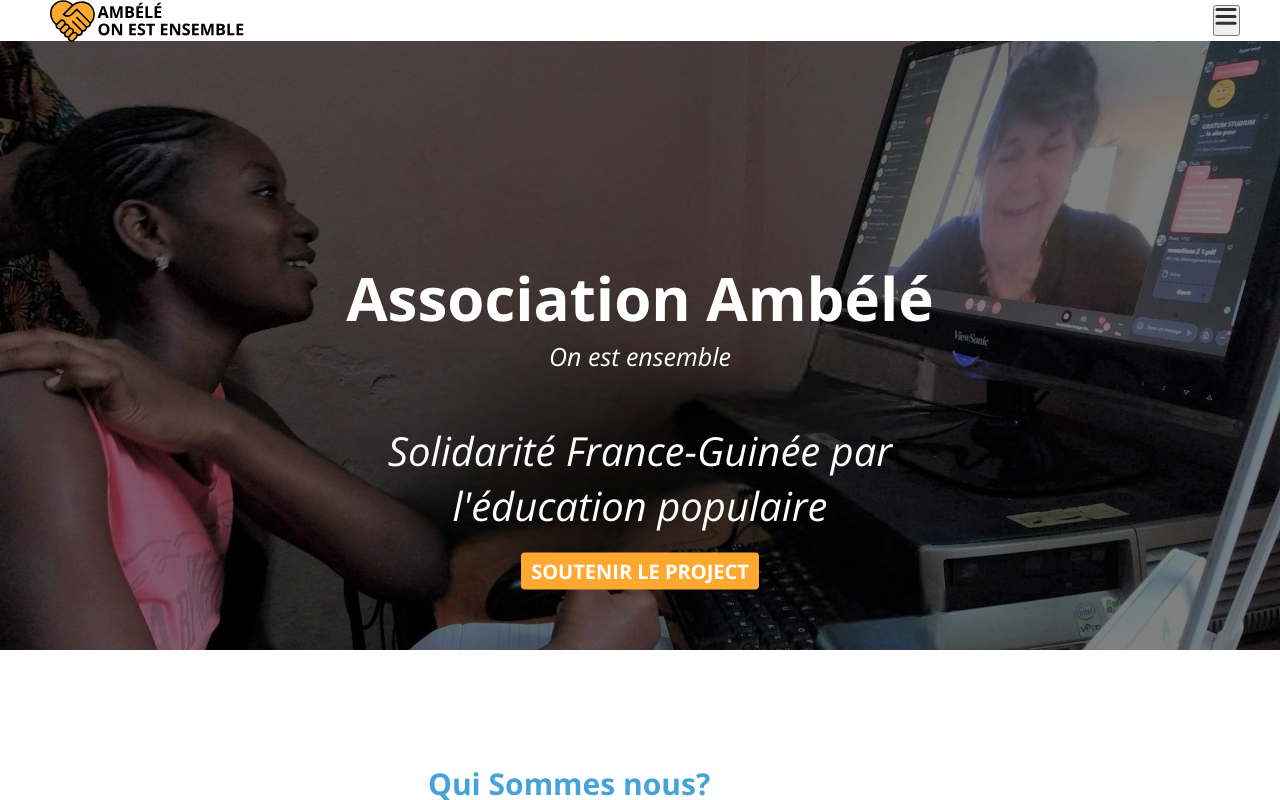
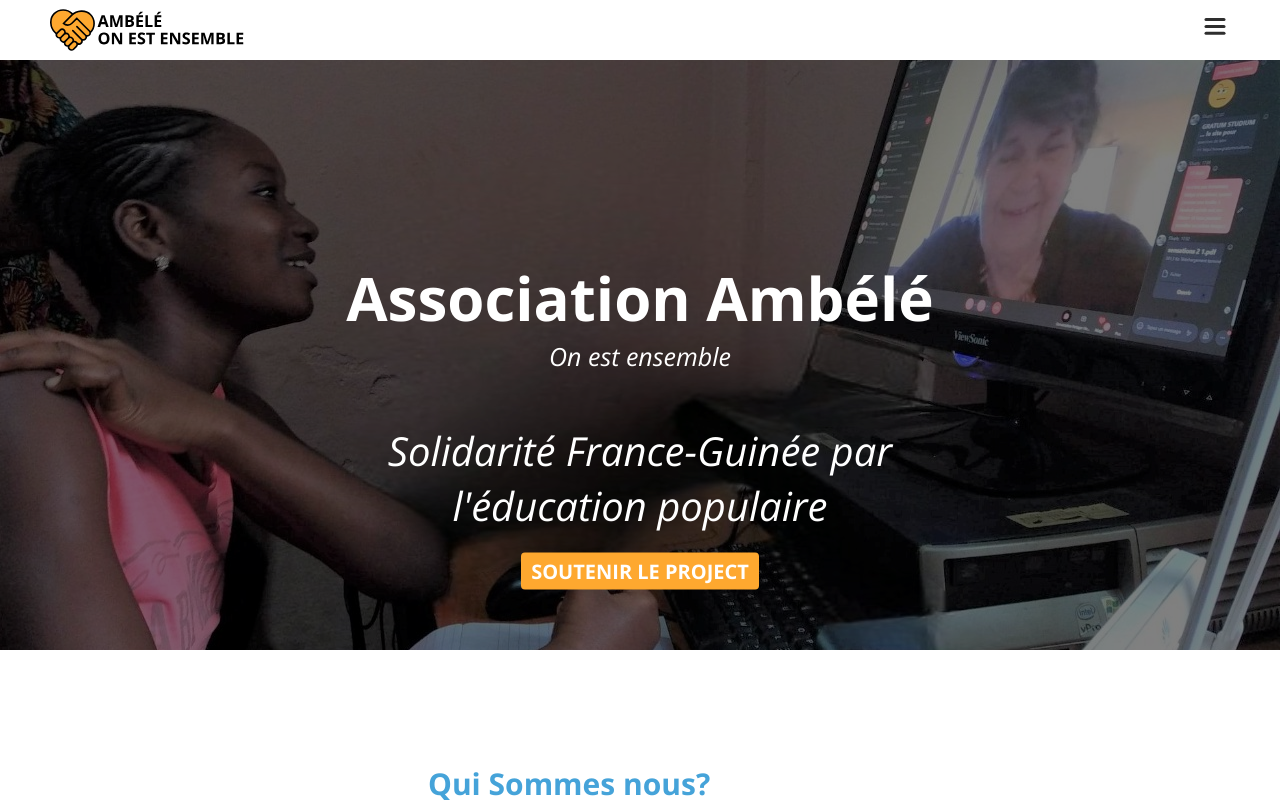
Before and after one commit to Focus-me34/ambele-fundraiser, a Next.js app: page / in a window 1280 px wide. Built offline with nearby package versions, Linux system fonts and the light colour scheme.

Commit message:
Managed to add a dropdown menu icon in the navbar that is nicely animated using Framer Motion. it looks amazing

```diff
--- /dev/null
+++ b/src/components/navbar/MenuToggle.js
@@ -0,0 +1,57 @@
+import { motion } from "framer-motion";
+import classes from "./Navbar.module.css";
+
+
+const Path = ({isOpen, ...props }) => {
+  console.log(props.variants);
+    const defaultVariants = {
+      closed: { d: "M 2 2.5 L 20 2.5" },
+      open: { d: "M 3 16.5 L 17 2.5" },
+    };
+    const { variants, ...rest } = props;
+
+
+  return (
+    <motion.path
+      animate={isOpen ? "open" : "closed"}
+      fill="transparent"
+      strokeWidth="3"
+      stroke="hsl(0, 0%, 18%)"
+      strokeLinecap="round"
+      variants={{ ...defaultVariants, ...variants }}
+      {...rest}
+    />
+  );
+}
+
+const MenuToggle = ({ toggle, isOpen }) => (
+  <button onClick={toggle}>
+    <svg width="23" height="23" viewBox="0 0 23 23">
+      <Path
+        isOpen={isOpen}
+        variants={{
+          closed: { d: "M 2 2.5 L 20 2.5" },
+          open: { d: "M 3 16.5 L 17 2.5" },
+        }}
+      />
+      <Path
+        isOpen={isOpen}
+        d="M 2 9.423 L 20 9.423"
+        variants={{
+          closed: { opacity: 1 },
+          open: { opacity: 0 },
+        }}
+        transition={{ duration: 0.1 }}
+      />
+      <Path
+        isOpen={isOpen}
+        variants={{
+          closed: { d: "M 2 16.346 L 20 16.346" },
+          open: { d: "M 3 2.5 L 17 16.346" },
+        }}
+      />
+    </svg>
+  </button>
+);
+
+export default MenuToggle;
--- a/src/components/navbar/Navbar.js
+++ b/src/components/navbar/Navbar.js
@@ -3,34 +3,17 @@ import Image from "next/image";
 import { useRouter } from "next/router";
 import { useEffect, useState, useRef } from "react";
 
+import MenuToggle from "./MenuToggle";
 import { motion, AnimatePresence } from "framer-motion";
-
-import { frame, useCycle } from "framer-motion";
-// import { useDimensions } from "./use-dimensions";
-
+import { useCycle } from "framer-motion";
 
 import classes from "./Navbar.module.css";
 
 
-const Path = (props) => (
-  <motion.path
-    fill="transparent"
-    strokeWidth="3"
-    stroke="hsl(0, 0%, 18%)"
-    strokeLinecap="round"
-    {...props}
-  />
-);
-
-
-
 const Navbar = () => {
   const router = useRouter();
-
   const [isOpen, toggleOpen] = useCycle(false, true);
-  // const containerRef = useRef(null);
-  // const { height } = useDimensions(containerRef);
-
+  const containerRef = useRef(null);
 
   const [isNotreActionHovered, setIsNotreActionHovered] = useState(false);
   const handleMouseEnter = () => setIsNotreActionHovered(true);
@@ -179,9 +162,9 @@ const Navbar = () => {
       {isNavbarShrinked && (
         <nav
           className={classes["navbar"]}
-          // initial={false}
+          initial={"false"}
           animate={isOpen ? "open" : "closed"}
-          // ref={containerRef}
+          ref={containerRef}
           // custom={height}
         >
           <Image // ? Position absolute by default
@@ -195,36 +178,7 @@ const Navbar = () => {
             // }}
           />
 
-          <button onClick={() => toggleOpen()}>
-            <svg
-              width="23"
-              height="23"
-              viewBox="0 0 23 23"
-            >
-              <Path
-                d="M 2 2.5 L 20 2.5"
-                variants={{
-                  closed: { d: "M 2 2.5 L 20 2.5" },
-                  open: { d: "M 3 16.5 L 17 2.5" },
-                }}
-              />
-              <Path
-                d="M 2 9.423 L 20 9.423"
-                variants={{
-                  closed: { opacity: 1 },
-                  open: { opacity: 0 },
-                }}
-                transition={{ duration: 0.1 }}
-              />
-              <Path
-                d="M 2 16.346 L 20 16.346"
-                variants={{
-                  closed: { d: "M 2 16.346 L 20 16.346" },
-                  open: { d: "M 3 2.5 L 17 16.346" },
-                }}
-              />
-            </svg>
-          </button>
+          <MenuToggle isOpen={isOpen} toggle={toggleOpen} />
         </nav>
       )}
     </>
--- a/src/components/navbar/Navbar.module.css
+++ b/src/components/navbar/Navbar.module.css
@@ -101,3 +101,20 @@
     justify-content: flex-end;
   }
 }
+
+ .navbar button {
+  height: 5rem;
+  outline: none;
+  border: none;
+  -webkit-user-select: none;
+  -moz-user-select: none;
+  -ms-user-select: none;
+  cursor: pointer;
+  /* position: absolute; */
+  top: 18px;
+  left: 15px;
+  width: 50px;
+  height: 50px;
+  border-radius: 50%;
+  background: transparent;
+}
```
